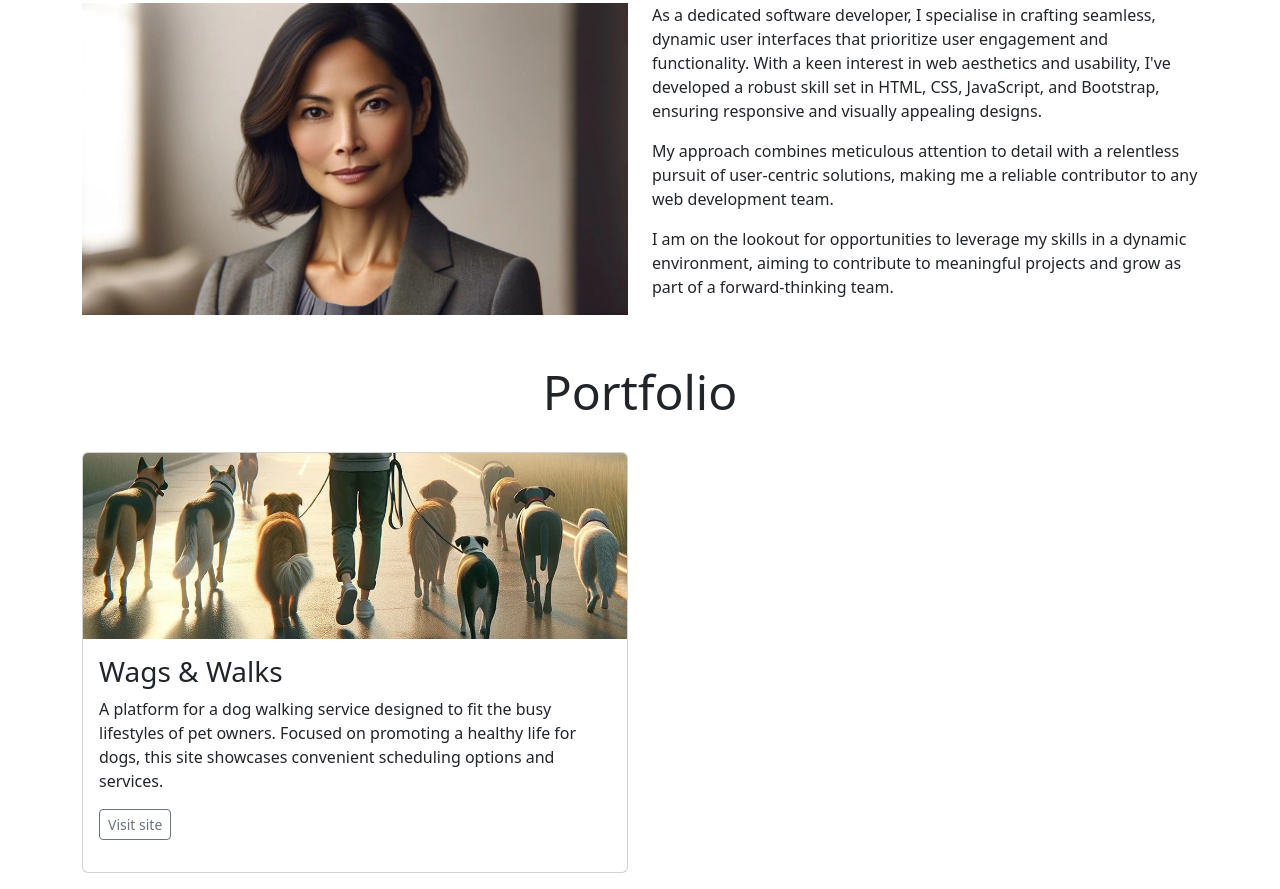
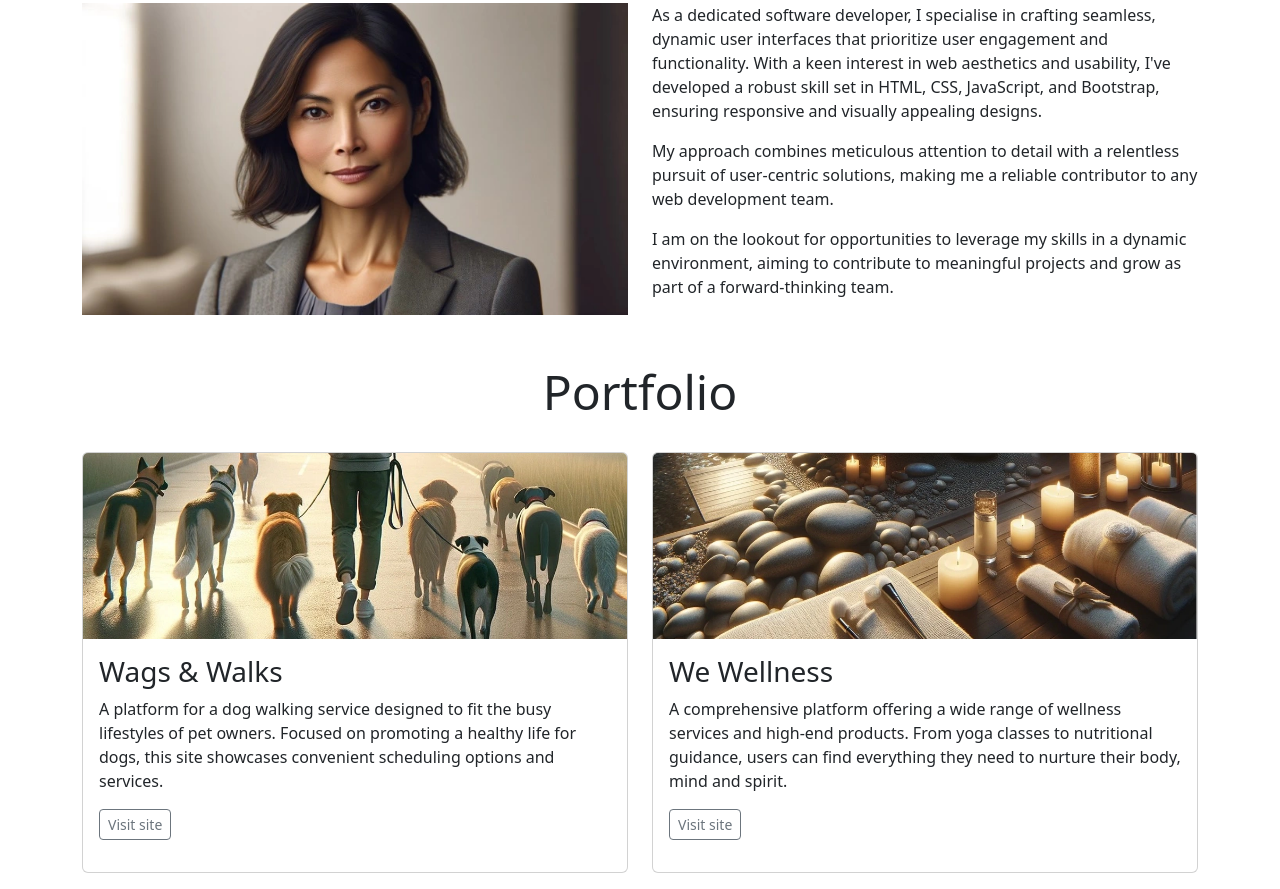
Before and after one commit to fspruce/portfolio-bootstrap-demo, a plain HTML site: page index.html in a window 1280 px wide. Shown: the part 544-1433 px from the top of the page. Drawn offline with nearby package versions, Linux system fonts and the light colour scheme.

Commit message:
Add we wellness card to portfolio section

```diff
--- a/index.html
+++ b/index.html
@@ -138,7 +138,30 @@
                     healthy life for dogs, this site showcases convenient
                     scheduling options and services.
                   </p>
-                  <a href="#" class="btn btn-outline-secondary btn-sm">Visit site</a>
+                  <a href="#" class="btn btn-outline-secondary btn-sm"
+                    >Visit site</a
+                  >
+                </div>
+              </div>
+            </div>
+            <div class="col-12 col-md-6">
+              <div class="card mb-3">
+                <img
+                  src="assets/images/we-wellness.webp"
+                  class="card-img-top"
+                  alt="A relaxing spa scene with stones and candles"
+                />
+                <div class="card-body mb-3">
+                  <h3 class="card-title">We Wellness</h3>
+                  <p class="card-text">
+                    A comprehensive platform offering a wide range of wellness
+                    services and high-end products. From yoga classes to
+                    nutritional guidance, users can find everything they need to
+                    nurture their body, mind and spirit.
+                  </p>
+                  <a href="#" class="btn btn-outline-secondary btn-sm"
+                    >Visit site</a
+                  >
                 </div>
               </div>
             </div>
```
